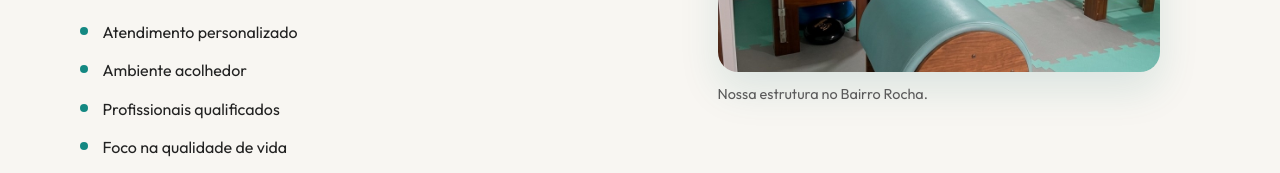
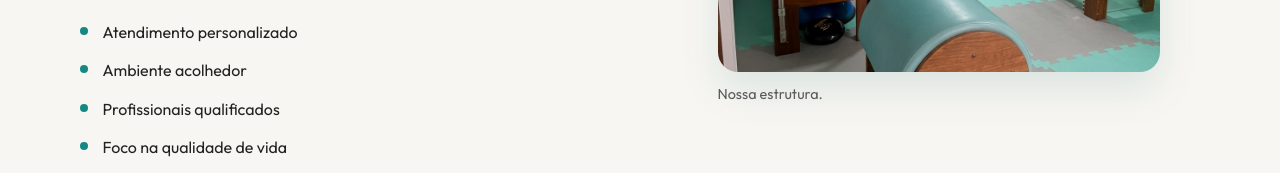
Before and after one commit to kauanbg-dev/adm-pilates, a website: page index.html in a window 1280 px wide. Shown: the part 1071-1244 px from the top of the page. Drawn offline with nearby package versions, Linux system fonts and the light colour scheme.

Commit message:
Tira Bairro Rocha da legenda da foto da estrutura.
Co-authored-by: Kauan Borges <kauanbg.dev@gmail.com>

```diff
--- a/index.html
+++ b/index.html
@@ -107,7 +107,7 @@
           </div>
           <figure class="about-photo reveal">
             <img src="img/estudio.jpg" alt="Estrutura da Pratique + Pilates" />
-            <figcaption>Nossa estrutura no Bairro Rocha.</figcaption>
+            <figcaption>Nossa estrutura.</figcaption>
           </figure>
         </div>
       </section>
```
